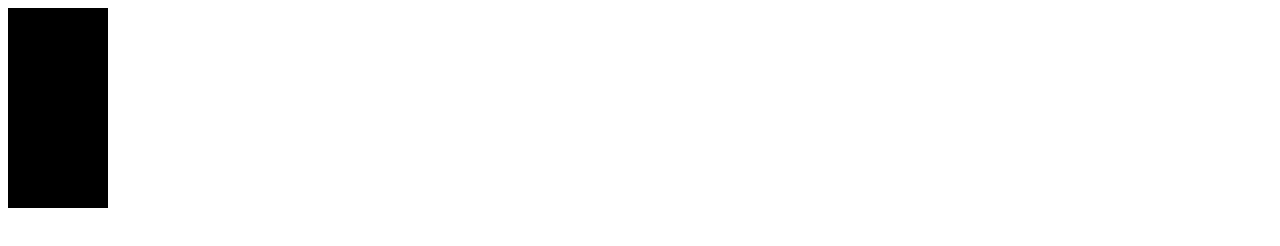
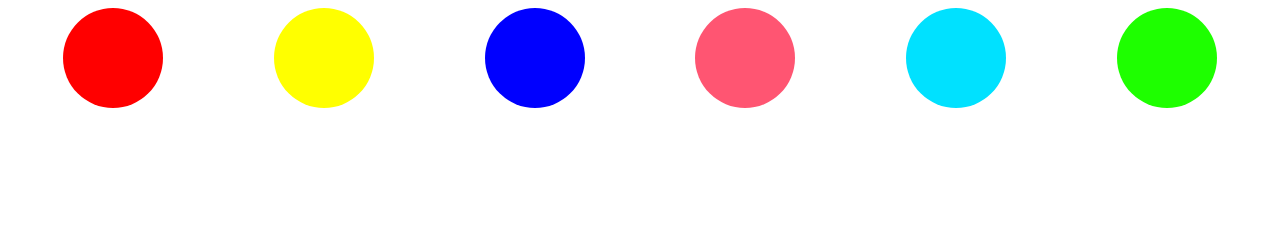
Before and after one commit to Dmitry-Stekalov/test, a plain HTML site: page index.html in a window 1280 px wide. Drawn offline with Linux system fonts and the light colour scheme.

Commit message:
add bolls

```diff
--- a/index.html
+++ b/index.html
@@ -9,7 +9,12 @@
 </head>
 <body>
 	<div class="content">
-
+		<div class="boll-1"></div>
+		<div class="boll-2"></div>
+		<div class="boll-3"></div>
+		<div class="boll-4"></div>
+		<div class="boll-5"></div>
+		<div class="boll-6"></div>
 	</div>
 </body>
 </html>
--- a/style.scss
+++ b/style.scss
@@ -1,5 +1,45 @@
 .content{
-	width: 100px;
-	height: 200px;
-	background-color: black;
+	// width: 100%;
+	// background-color: rgba(0, 0, 0, 0.5);
+	display: flex;
+	justify-content: space-around;
+	align-items: center;
+	margin: 0 auto;
+	.boll-1 {
+		background-color: red;
+		width: 100px;
+		height: 100px;
+		border-radius: 50%;
+	}
+	.boll-2 {
+		background-color: yellow;
+		width: 100px;
+		height: 100px;
+		border-radius: 50%;
+	}
+	.boll-3 {
+		background-color: blue;
+		width: 100px;
+		height: 100px;
+		border-radius: 50%;
+	}
+	.boll-4 {
+		background-color: rgb(255, 85, 114);
+		width: 100px;
+		height: 100px;
+		border-radius: 50%;
+	}
+	.boll-5 {
+		background-color: rgb(0, 225, 255);
+		width: 100px;
+		height: 100px;
+		border-radius: 50%;
+	}
+	.boll-6 {
+		background-color: rgb(30, 255, 0);
+		width: 100px;
+		height: 100px;
+		border-radius: 50%;
+	}
+
 }
```
Also changed, not shown: style.css, 1 other file.
